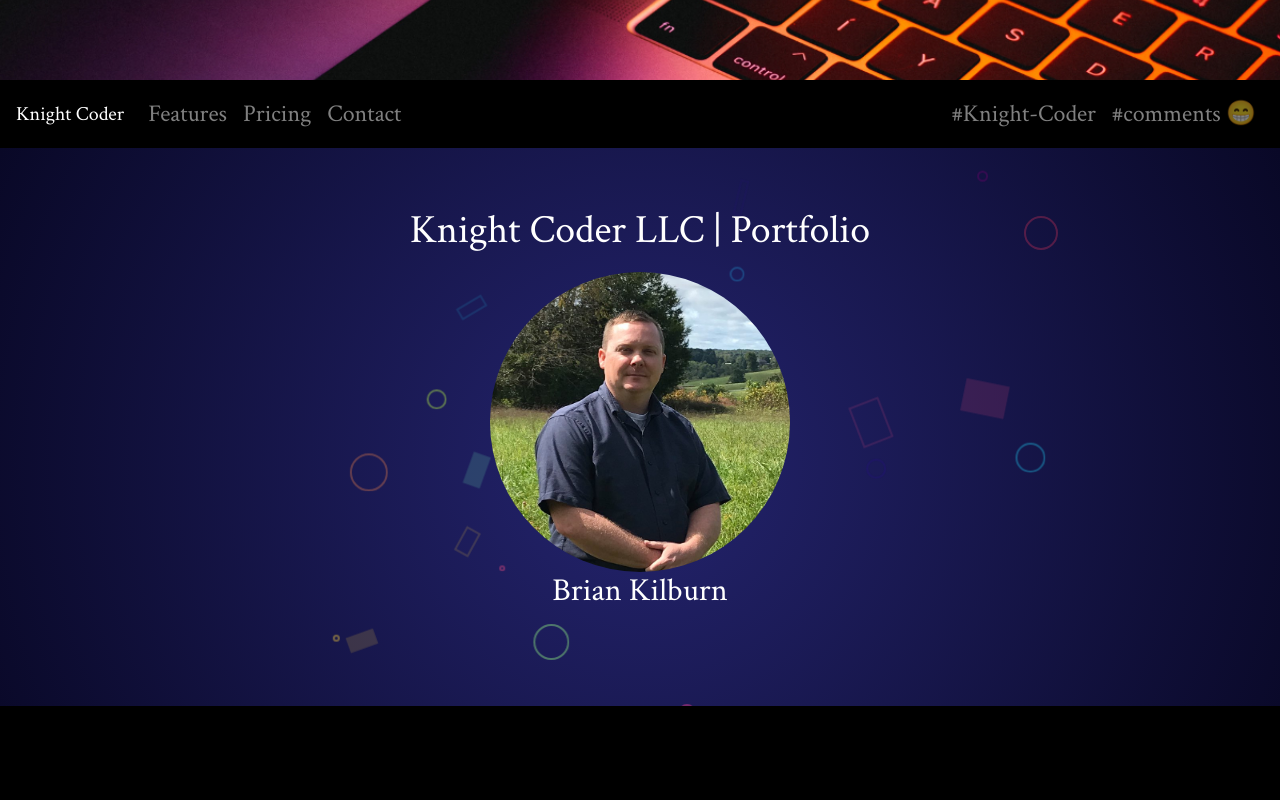
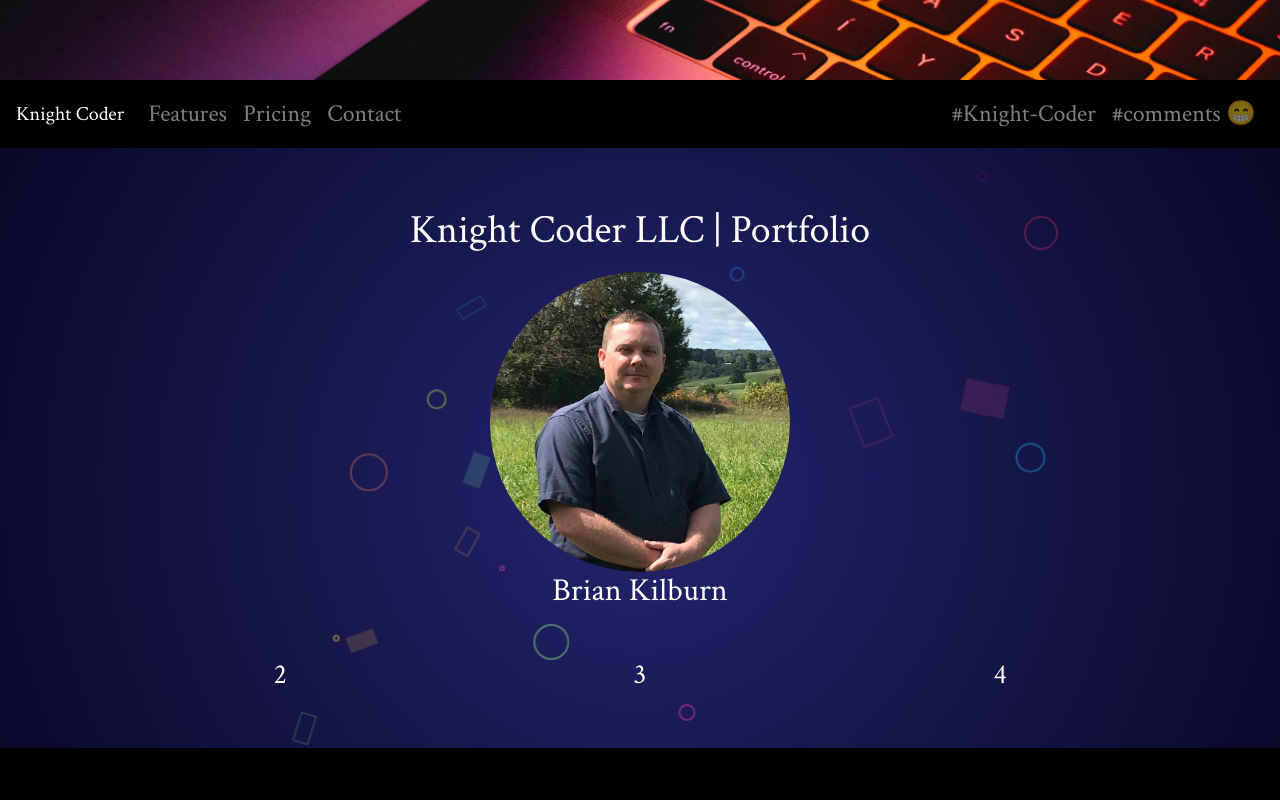
Before and after one commit to knight-coder-llc/knight-coder, a React app in the folder widgets/portfolio/: page / in a window 1280 px wide. Shown: the top 800 px of the page. Built offline with nearby package versions, Linux system fonts and the light colour scheme.

Commit message:
added slick slider

```diff
--- /dev/null
+++ b/widgets/portfolio/src/components/Carousel/index.tsx
@@ -0,0 +1,46 @@
+import * as React from 'react';
+import Slider  from 'react-slick';
+import {CarouselProps} from './interface';
+
+import "slick-carousel/slick/slick.css";
+import "slick-carousel/slick/slick-theme.css";
+
+export class ProfileSlider extends React.Component<CarouselProps, {}> {
+    render() {
+        const settings = {
+            dots: false,
+            autoplay: true,
+            infinite: true,
+            speed: 700,
+            slidesToShow: 3,
+            slidesToScrill: 1,
+            arrows: false,
+        };
+
+        return (
+            <div className="col-12 text-center">
+                {/* <h2>Single item</h2> */}
+                <Slider  {...settings} >
+                    <div>
+                        <h3>1</h3>
+                    </div>
+                    <div>
+                        <h3>2</h3>
+                    </div>
+                    <div>
+                        <h3>3</h3>
+                    </div>
+                    <div>
+                        <h3>4</h3>
+                    </div>
+                    <div>
+                        <h3>5</h3>
+                    </div>
+                    <div>
+                        <h3>6</h3>
+                    </div>
+                </Slider>
+            </div>
+        );
+    }
+}
--- /dev/null
+++ b/widgets/portfolio/src/components/Carousel/interface.tsx
@@ -0,0 +1,3 @@
+export interface CarouselProps {
+
+}
--- a/widgets/portfolio/src/components/Home/index.tsx
+++ b/widgets/portfolio/src/components/Home/index.tsx
@@ -1,4 +1,5 @@
 import * as React from 'react';
+import { ProfileSlider } from '../Carousel';
 import { HomePageProps } from './interface';
 
 export class HomePage extends React.Component<HomePageProps, {}> {
@@ -33,6 +34,7 @@
                         <div className="lightish-red"></div>
                         <div className="pink"></div>
                     </div>
+                    <ProfileSlider />
                     {/* <p>The standard Lorem Ipsum passage, used since the 1500s
                     "Lorem ipsum dolor sit amet, consectetur adipiscing elit, sed do eiusmod tempor incididunt ut labore et dolore magna aliqua. Ut enim ad minim veniam, quis nostrud exercitation ullamco laboris nisi ut aliquip ex ea commodo consequat. Duis aute irure dolor in reprehenderit in voluptate velit esse cillum dolore eu fugiat nulla pariatur. Excepteur sint occaecat cupidatat non proident, sunt in culpa qui officia deserunt mollit anim id est laborum."</p>
 
--- a/widgets/portfolio/src/master.css
+++ b/widgets/portfolio/src/master.css
@@ -1,4 +1,4 @@
-body { background: radial-gradient(circle, #24246e, #06051f);font-family: 'Crimson Text', serif;}
+body { background: radial-gradient(circle, #24246e, #06051f);font-family: 'Crimson Text', serif;color: white;}
 header { background-image: url('../src/images/computer-12x15.png'); min-height: 10vh; background-position: center;background-size:cover;}
 .grid-layout { display: grid; align-content: center;}
 .line-item { justify-self: center; }
@@ -67,3 +67,10 @@
 
 footer {background: black;}
 .footer-copyright {color:white;}
+
+.slick-slide {color:white;}
+.slick-dots li button:before  {color:white}
+.slick-dots li.slick-active button:before {
+    opacity: .75;
+    color: green;
+}
--- a/widgets/portfolio/webpack.config.js
+++ b/widgets/portfolio/webpack.config.js
@@ -48,11 +48,12 @@
                 enforce: "pre"
             },
             {
-                test: /\.css$/i,
-                use: [MiniCssExtractPlugin.loader, 'css-loader']
+                test: /\.(css|scss)$/i,
+                use: ['style-loader', 'css-loader', 'sass-loader']
+                // use: [MiniCssExtractPlugin.loader,'style-loader', 'css-loader', 'sass-loader']
             },
             {
-                test: /\.(png|jpe?g|gif)$/i,
+                test: /\.(png|jpe?g|gif|woff|ttf|svg|eot)$/i,
                 use: [
                   {
                     loader: 'file-loader',
```
Also changed, not shown: widgets/portfolio/package.json (+7 -1 lines), widgets/portfolio/src/components/Footer/index.tsx (deleted), widgets/portfolio/src/components/Footer/interface.tsx (deleted), 1 other file (tests, documents, lock files or other folders).
